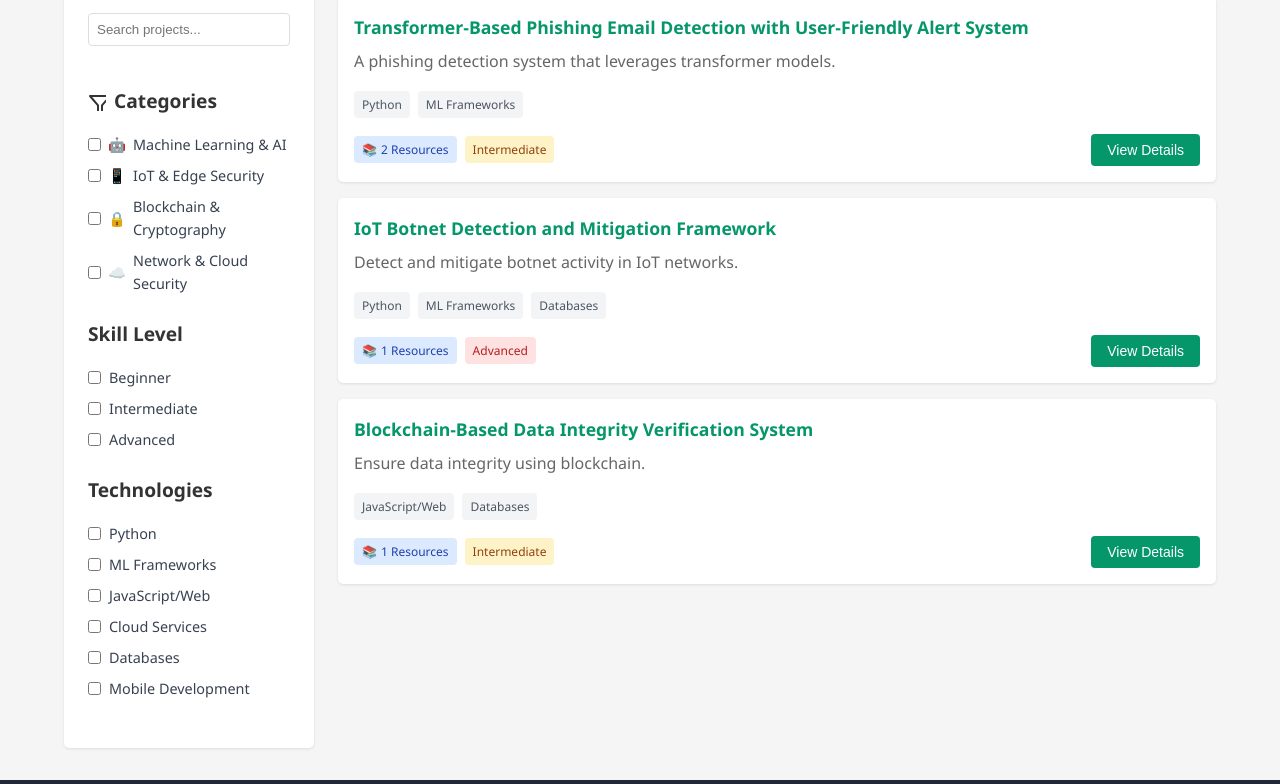
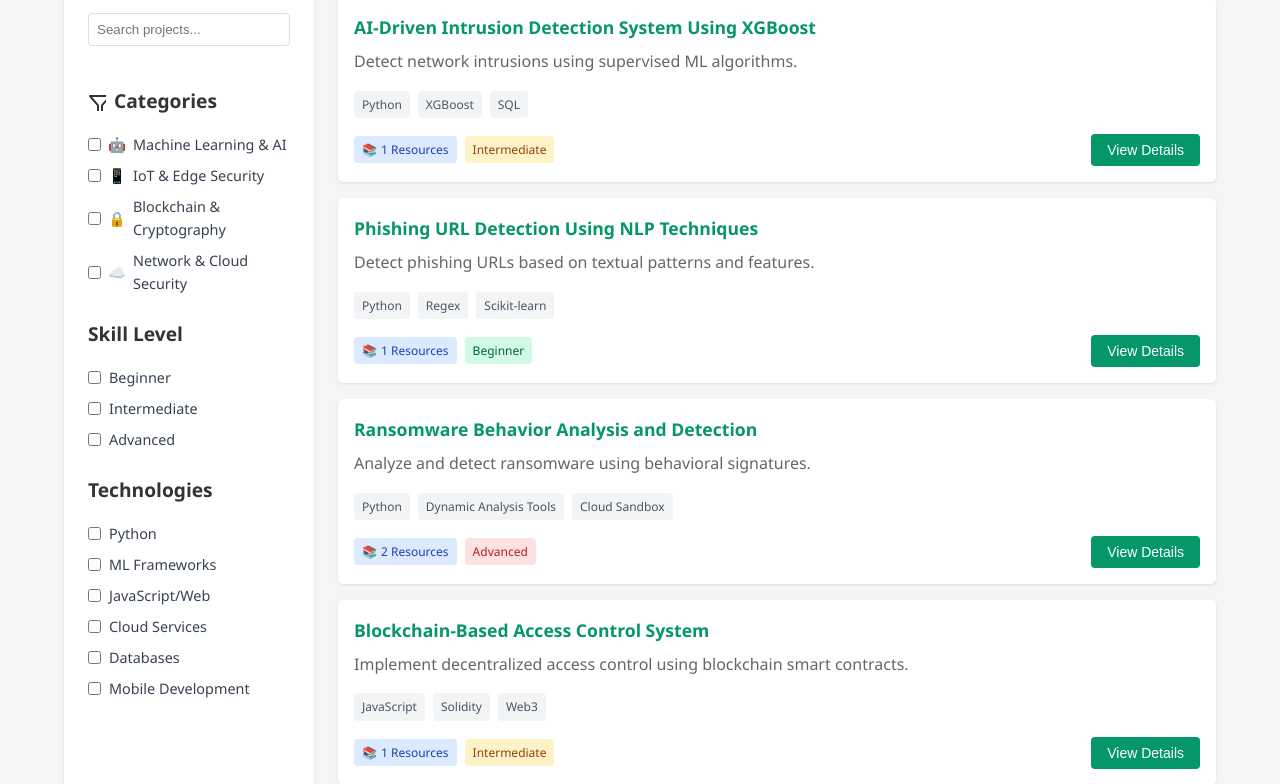
Before and after one commit to rezarafeh/ICT942, a plain HTML site: page index.html in a window 1280 px wide. Shown: the part 280-1064 px from the top of the page. Drawn offline with Linux system fonts and the light colour scheme.

Commit message:
Add files via upload

```diff
--- a/index.html
+++ b/index.html
@@ -1151,71 +1151,211 @@ const ADMIN_CREDENTIALS = {
 // Project data array
 const projects = [
   {
-    id: 1,
-    title: "Transformer-Based Phishing Email Detection with User-Friendly Alert System",
-    category: "ml",
-    categoryName: "Machine Learning & AI",
-    skillLevel: "intermediate",
-    technologies: ["python", "ml_frameworks"],
-    techNames: ["Python", "ML Frameworks"],
-    description: "A phishing detection system that leverages transformer models.",
-    detailedDescription: "This project explores applying transformer architectures (such as BERT or GPT) to classify and detect phishing emails. Students will fine-tune a pre-trained model on email datasets to capture subtle language cues that differentiate phishing from legitimate communications.",
-    contributionSuggestions: "Consider comparing multiple transformer models, incorporating explainable AI techniques (e.g. attention visualization), and designing a UI that presents both the detection outcome and the reasoning behind it.",
-    prerequisites: ["Basic knowledge of machine learning", "Python programming", "NLP concepts", "Graphical User Interface"],
-    resources: [
-      { name: "Dataset: Enron Email Dataset", url: "https://www.cs.cmu.edu/~enron/" },
-      { name: "Dataset: PhishingCorpus", url: "https://monkey.org/~jose/phishing/" }
-    ],
-    researchArticles: [
-      { name: "An improved transformer-based model for detecting phishing, spam and ham emails", url: "https://onlinelibrary.wiley.com/doi/full/10.1002/spy2.402" }
-    ],
-    estimatedTime: "3-4 months",
-    complexity: "Medium",
-    uiComponent: true
+    "id": 1,
+    "title": "AI-Driven Intrusion Detection System Using XGBoost",
+    "category": "ml",
+    "categoryName": "Threat Detection & Response",
+    "skillLevel": "intermediate",
+    "technologies": [
+      "python",
+      "ml_frameworks",
+      "databases"
+    ],
+    "techNames": [
+      "Python",
+      "XGBoost",
+      "SQL"
+    ],
+    "description": "Detect network intrusions using supervised ML algorithms.",
+    "detailedDescription": "Design a machine learning model using XGBoost to detect potential intrusions from network traffic logs. Evaluate performance using classification metrics and explore explainability with SHAP.",
+    "contributionSuggestions": "Enhance model performance with feature engineering and compare with other tree-based algorithms. Visualize detection in a basic web interface.",
+    "prerequisites": [
+      "Python programming",
+      "Machine learning basics",
+      "Network protocols"
+    ],
+    "resources": [
+      {
+        "name": "NSL-KDD Dataset",
+        "url": "https://www.unb.ca/cic/datasets/nsl.html"
+      }
+    ],
+    "researchArticles": [
+      {
+        "name": "Intrusion Detection Using Machine Learning",
+        "url": "https://ieeexplore.ieee.org/document/8370782"
+      }
+    ],
+    "estimatedTime": "2-3 months",
+    "complexity": "Medium",
+    "uiComponent": true
   },
   {
-    id: 2,
-    title: "IoT Botnet Detection and Mitigation Framework",
-    category: "iot",
-    categoryName: "IoT & Edge Security",
-    skillLevel: "advanced",
-    technologies: ["python", "ml_frameworks", "databases"],
-    techNames: ["Python", "ML Frameworks", "Databases"],
-    description: "Detect and mitigate botnet activity in IoT networks.",
-    detailedDescription: "This project focuses on analyzing network traffic from IoT devices to detect coordinated botnet behavior. Students will design and test machine learning models to identify botnet signatures and develop automated response strategies to isolate compromised devices.",
-    contributionSuggestions: "Improve feature extraction from network data, experiment with various classification models, and integrate real-time mitigation mechanisms in a simulated IoT environment.",
-    prerequisites: ["Network security concepts", "Python programming", "Machine learning basics"],
-    resources: [
-      { name: "Dataset: N-BaIoT", url: "https://archive.ics.uci.edu/ml/datasets/detection_of_IoT_botnet_attacks_N_BaIoT" }
-    ],
-    researchArticles: [
-      { name: "Botnet Detection in IoT Networks: Challenges and Solutions", url: "https://www.example.com/research/iot-botnet" }
-    ],
-    estimatedTime: "4-5 months",
-    complexity: "High",
-    uiComponent: true
+    "id": 2,
+    "title": "Phishing URL Detection Using NLP Techniques",
+    "category": "nlp",
+    "categoryName": "Social Engineering & Awareness",
+    "skillLevel": "beginner",
+    "technologies": [
+      "python",
+      "javascript"
+    ],
+    "techNames": [
+      "Python",
+      "Regex",
+      "Scikit-learn"
+    ],
+    "description": "Detect phishing URLs based on textual patterns and features.",
+    "detailedDescription": "Build a model that classifies URLs as phishing or safe using natural language features. Incorporate real-time validation and blacklist checking.",
+    "contributionSuggestions": "Include a browser extension or dashboard that checks URLs in real-time.",
+    "prerequisites": [
+      "Python basics",
+      "Regex",
+      "Text processing"
+    ],
+    "resources": [
+      {
+        "name": "Phishing URL Dataset",
+        "url": "https://www.kaggle.com/datasets/sid321axn/phishing-site-url-dataset"
+      }
+    ],
+    "researchArticles": [
+      {
+        "name": "URL-Based Phishing Detection Using NLP",
+        "url": "https://www.sciencedirect.com/science/article/pii/S1877050921000410"
+      }
+    ],
+    "estimatedTime": "1-2 months",
+    "complexity": "Low",
+    "uiComponent": true
   },
   {
-    id: 3,
-    title: "Blockchain-Based Data Integrity Verification System",
-    category: "blockchain",
-    categoryName: "Blockchain & Cryptography",
-    skillLevel: "intermediate",
-    technologies: ["javascript", "databases"],
-    techNames: ["JavaScript/Web", "Databases"],
-    description: "Ensure data integrity using blockchain.",
-    detailedDescription: "In this project, students build a decentralized ledger using blockchain technology to record data transactions and modifications. The system provides a tamper-proof audit trail for sensitive data.",
-    contributionSuggestions: "Experiment with different blockchain platforms (Ethereum, Hyperledger), develop secure smart contracts, and analyze performance under various load scenarios.",
-    prerequisites: ["Basic blockchain knowledge", "Web development", "Cryptography basics"],
-    resources: [
-      { name: "Ethereum Documentation", url: "https://ethereum.org/developers/" }
-    ],
-    researchArticles: [
-      { name: "Blockchain for Data Integrity Verification", url: "https://www.example.com/research/blockchain-integrity" }
-    ],
-    estimatedTime: "3-4 months",
-    complexity: "Medium",
-    uiComponent: true
+    "id": 3,
+    "title": "Ransomware Behavior Analysis and Detection",
+    "category": "malware",
+    "categoryName": "Malware Analysis",
+    "skillLevel": "advanced",
+    "technologies": [
+      "python",
+      "ml_frameworks",
+      "cloud"
+    ],
+    "techNames": [
+      "Python",
+      "Dynamic Analysis Tools",
+      "Cloud Sandbox"
+    ],
+    "description": "Analyze and detect ransomware using behavioral signatures.",
+    "detailedDescription": "Capture and analyze system behavior during ransomware execution in a controlled environment. Extract features to train models that classify or flag ransomware activity.",
+    "contributionSuggestions": "Build an isolated detection tool using Cuckoo Sandbox or integrate behavior signatures into EDR.",
+    "prerequisites": [
+      "Cybersecurity fundamentals",
+      "Python scripting",
+      "Virtual machines"
+    ],
+    "resources": [
+      {
+        "name": "Ransomware Dataset",
+        "url": "https://ransomwaretracker.abuse.ch/"
+      },
+      {
+        "name": "Cuckoo Sandbox",
+        "url": "https://cuckoosandbox.org/"
+      }
+    ],
+    "researchArticles": [
+      {
+        "name": "A Machine Learning Approach to Detect Ransomware",
+        "url": "https://ieeexplore.ieee.org/document/8370796"
+      }
+    ],
+    "estimatedTime": "3-4 months",
+    "complexity": "High",
+    "uiComponent": true
+  },
+  {
+    "id": 4,
+    "title": "Blockchain-Based Access Control System",
+    "category": "blockchain",
+    "categoryName": "Access Management",
+    "skillLevel": "intermediate",
+    "technologies": [
+      "javascript",
+      "databases",
+      "blockchain"
+    ],
+    "techNames": [
+      "JavaScript",
+      "Solidity",
+      "Web3"
+    ],
+    "description": "Implement decentralized access control using blockchain smart contracts.",
+    "detailedDescription": "Create a blockchain-based access control system where roles and permissions are governed by smart contracts. Log access attempts immutably.",
+    "contributionSuggestions": "Integrate biometric or multi-factor authentication and audit trails.",
+    "prerequisites": [
+      "Blockchain basics",
+      "Web development",
+      "Access control models"
+    ],
+    "resources": [
+      {
+        "name": "Ethereum Dev Docs",
+        "url": "https://ethereum.org/en/developers/docs/"
+      }
+    ],
+    "researchArticles": [
+      {
+        "name": "Smart Contract-Based Access Control",
+        "url": "https://link.springer.com/article/10.1007/s10207-021-00579-w"
+      }
+    ],
+    "estimatedTime": "3-4 months",
+    "complexity": "Medium",
+    "uiComponent": true
+  },
+  {
+    "id": 5,
+    "title": "Real-Time Threat Intelligence Aggregator",
+    "category": "threat",
+    "categoryName": "Threat Intelligence",
+    "skillLevel": "advanced",
+    "technologies": [
+      "python",
+      "cloud",
+      "databases"
+    ],
+    "techNames": [
+      "Python",
+      "API Integration",
+      "Elastic Stack"
+    ],
+    "description": "Aggregate and visualize threat intel feeds in real-time.",
+    "detailedDescription": "Design a dashboard that aggregates data from public threat intelligence feeds (e.g., AlienVault OTX, AbuseIPDB), stores IOCs, and displays alerts using Elasticsearch and Kibana.",
+    "contributionSuggestions": "Automate enrichment using VirusTotal or Shodan APIs.",
+    "prerequisites": [
+      "Python",
+      "API handling",
+      "SIEM basics"
+    ],
+    "resources": [
+      {
+        "name": "AlienVault OTX",
+        "url": "https://otx.alienvault.com/"
+      },
+      {
+        "name": "AbuseIPDB",
+        "url": "https://www.abuseipdb.com/"
+      }
+    ],
+    "researchArticles": [
+      {
+        "name": "Threat Intelligence Sharing and Visualization",
+        "url": "https://ieeexplore.ieee.org/document/8266044"
+      }
+    ],
+    "estimatedTime": "3-5 months",
+    "complexity": "High",
+    "uiComponent": true
   }
 ];
 
```
